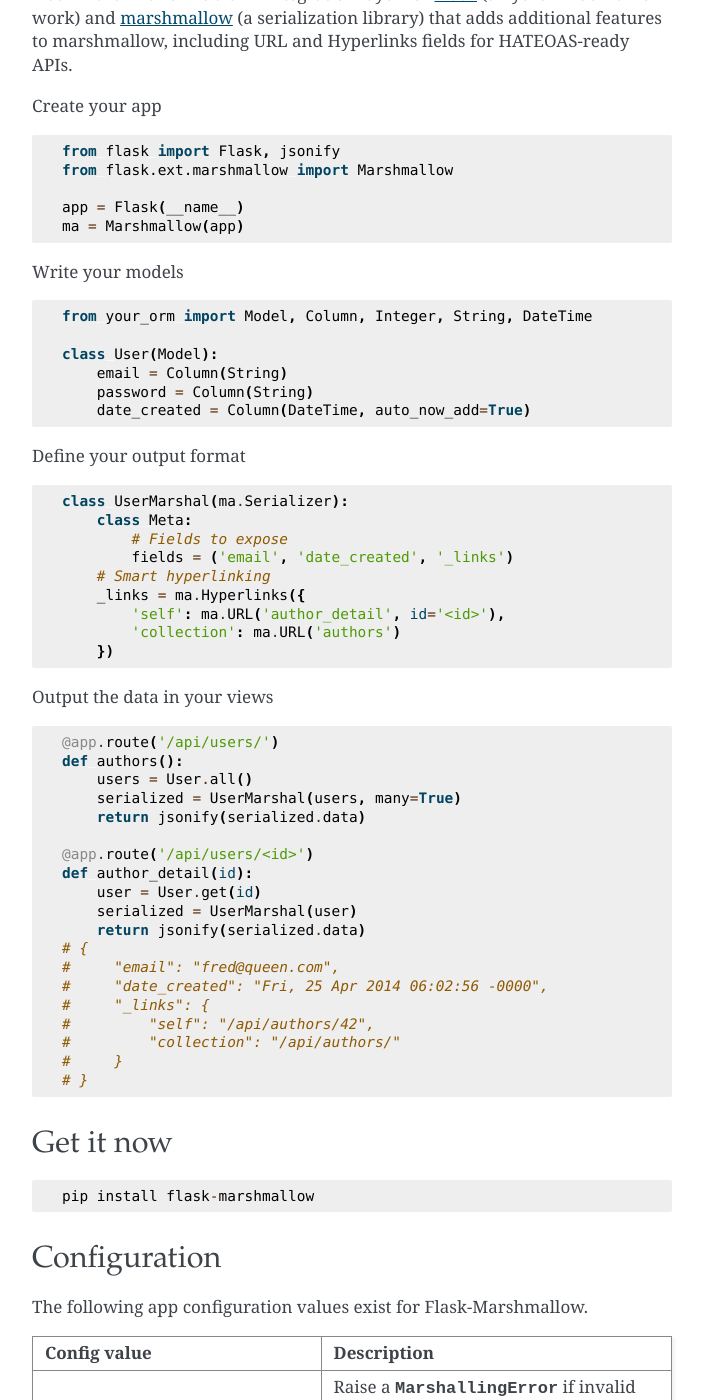
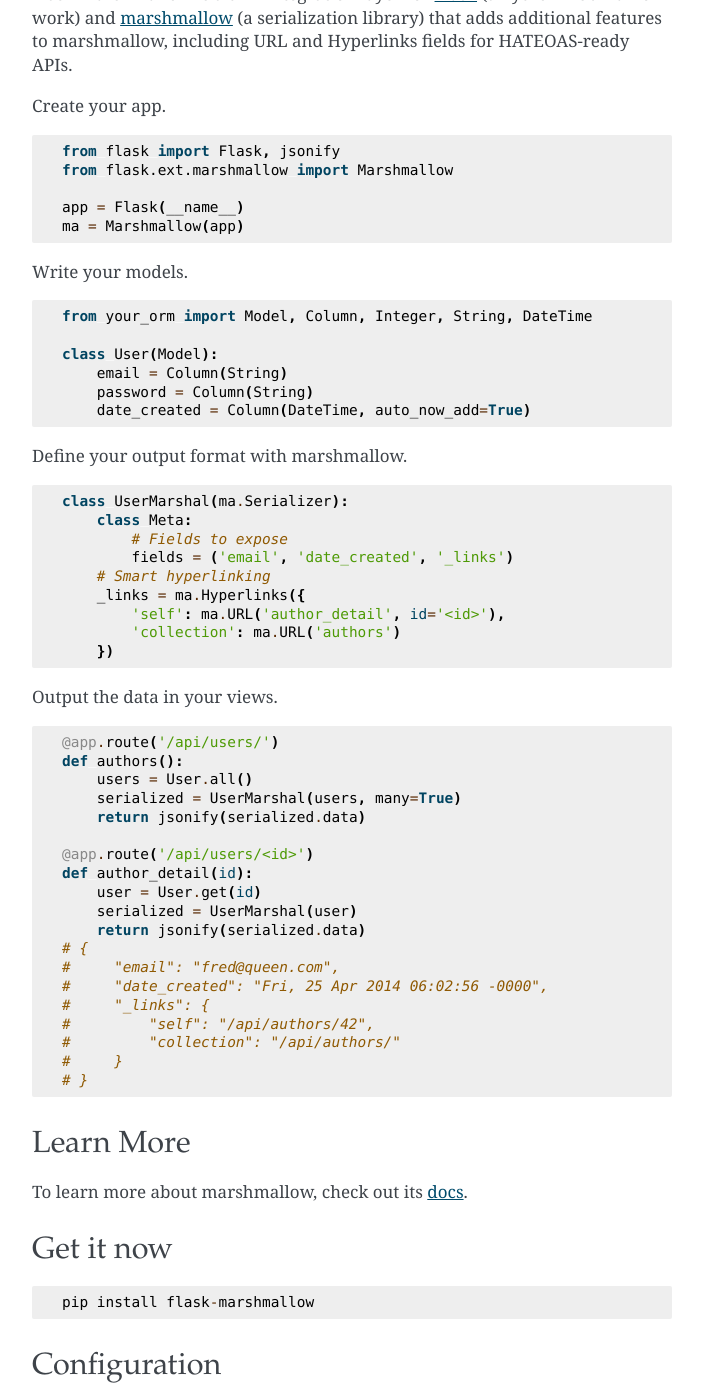
Before and after one commit to marshmallow-code/flask-marshmallow, a Sphinx documentation site: the page built from docs/index.rst, in a window 1280 px wide and 1400 px high, scrolled down 302 px. Shown: the whole window, without its empty margins (288-992 px from the left). Built offline with Sphinx 7.4.7, drawn with Linux system fonts in a browser that asks for light colours; some of the changed text lies outside the part shown.

Commit message:
Update history, changelog, docs, and bump version number

```diff
--- a/HISTORY.rst
+++ b/HISTORY.rst
@@ -5,6 +5,7 @@
 ++++++++++++++++++
 
 * Implementation as a proper class-based Flask extension.
+* Serializer and fields classes are available from the ``Marshmallow`` object.
 
 0.1.0 (2014-04-25)
 ++++++++++++++++++
--- a/docs/index.rst
+++ b/docs/index.rst
@@ -13,7 +13,7 @@
 Flask-Marshmallow is a thin integration layer for `Flask`_ (a Python web framework) and `marshmallow`_ (a serialization library) that adds additional features to marshmallow, including URL and Hyperlinks fields for HATEOAS-ready APIs.
 
 
-Create your app
+Create your app.
 
 .. code-block:: python
 
@@ -23,7 +23,7 @@
     app = Flask(__name__)
     ma = Marshmallow(app)
 
-Write your models
+Write your models.
 
 .. code-block:: python
 
@@ -35,7 +35,7 @@
         date_created = Column(DateTime, auto_now_add=True)
 
 
-Define your output format
+Define your output format with marshmallow.
 
 .. code-block:: python
 
@@ -51,7 +51,7 @@
         })
 
 
-Output the data in your views
+Output the data in your views.
 
 .. code-block:: python
 
@@ -75,6 +75,13 @@
     #     }
     # }
 
+
+Learn More
+==========
+
+To learn more about marshmallow, check out its `docs <http://marshmallow.readthedocs.org/en/latest/>`_.
+
+
 Get it now
 ==========
 
--- a/flask_marshmallow/__init__.py
+++ b/flask_marshmallow/__init__.py
@@ -19,7 +19,7 @@
 from marshmallow.serializer import SerializerOpts as BaseSerializerOpts
 from . import fields
 
-__version__ = '0.1.0'
+__version__ = '0.2.0'
 __author__ = 'Steven Loria'
 __license__ = 'MIT'
 __all__ = [
```
Also changed, not shown: other parts of docs/index.rst (+1 -1 lines), README.rst (+14 -4 lines).
